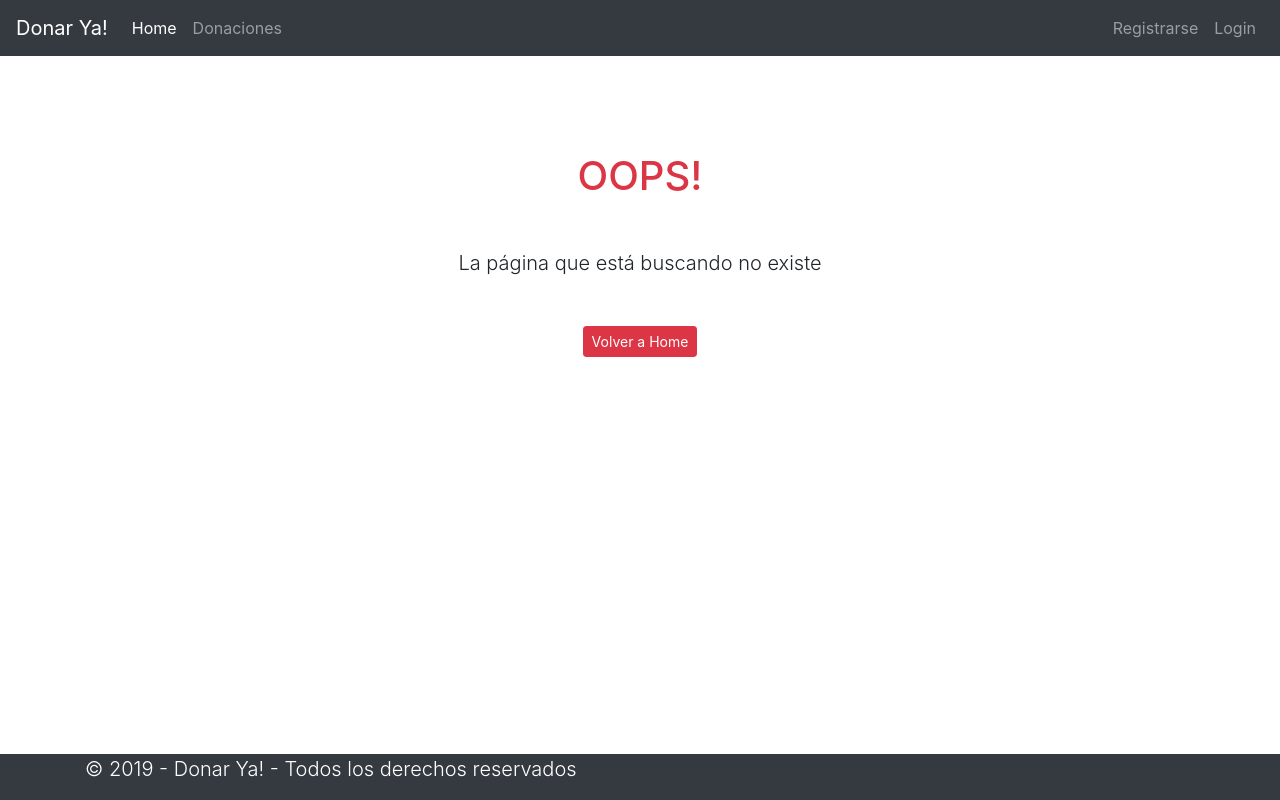
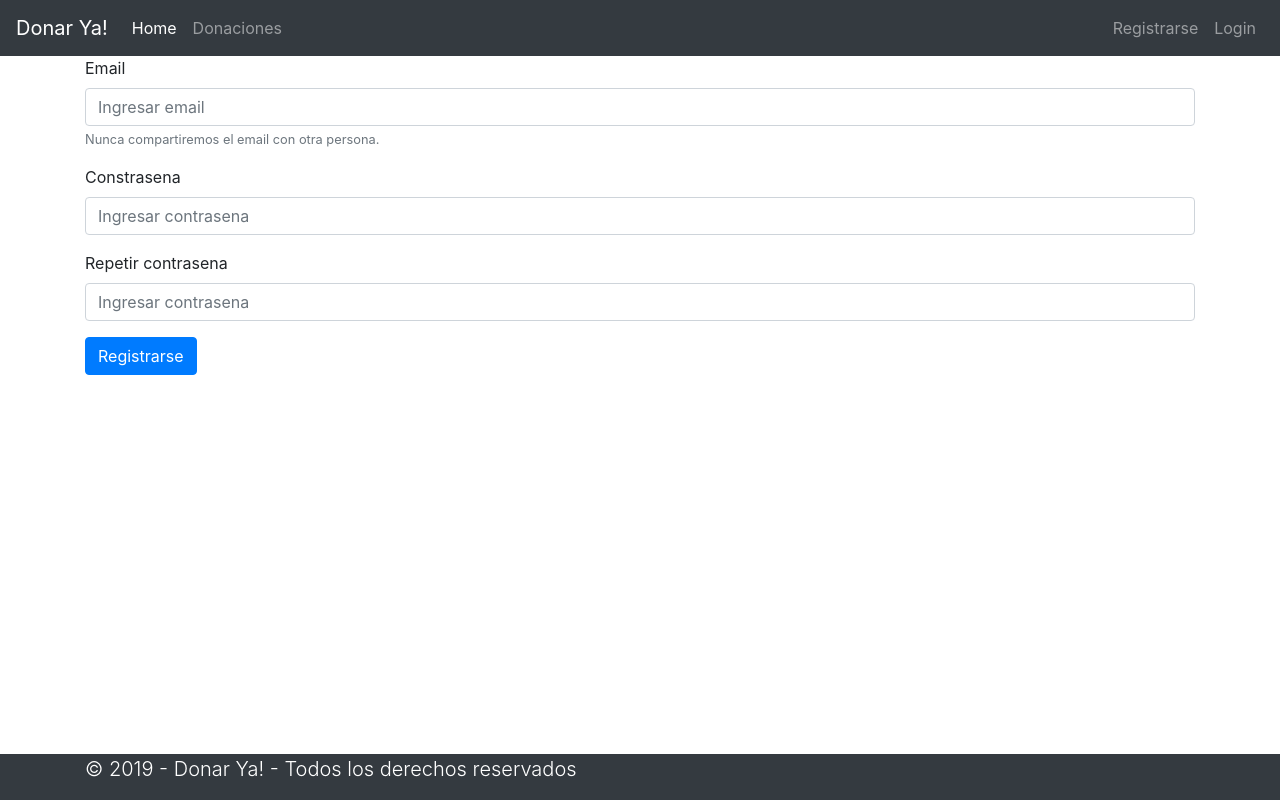
Before and after one commit to omelendrez/donarya, a React (Create React App) app: page /registrarse in a window 1280 px wide. Built offline with nearby package versions, Linux system fonts and the light colour scheme.

Commit message:
Crear componentes nuevos.

```diff
--- a/src/components/Header.jsx
+++ b/src/components/Header.jsx
@@ -3,6 +3,8 @@ import { BrowserRouter as Router, Route, Link, Switch } from "react-router-dom";
 import Home from './Home'
 import Donaciones from './Donaciones'
 import NotFound from './NotFound'
+import Login from './Login'
+import Registro from './Registro'
 
 const Header = () => {
   return (
@@ -39,6 +41,8 @@ const Header = () => {
       <Switch>
         <Route path="/" exact component={Home} />
         <Route path="/donaciones/" component={Donaciones} />
+        <Route path="/login/" component={Login} />
+        <Route path="/registrarse/" component={Registro} />
         <Route component={NotFound} />
       </Switch>
     </Router>
--- /dev/null
+++ b/src/components/Login.jsx
@@ -0,0 +1,22 @@
+import React from 'react'
+
+const Login = () => {
+    return (
+        <div className="container">
+            <form>
+                <div className="form-group">
+                    <label htmlFor="exampleInputEmail1">Email</label>
+                    <input type="email" className="form-control" id="exampleInputEmail1" aria-describedby="emailHelp" placeholder="Ingresar email" />
+                    <small id="emailHelp" className="form-text text-muted">Nunca compartiremos el email con otra persona.</small>
+                </div>
+                <div className="form-group">
+                    <label htmlFor="exampleInputPassword1">Constrasena</label>
+                    <input type="password" className="form-control" id="exampleInputPassword1" placeholder="Ingresar contrasena" />
+                </div>
+                <button type="submit" className="btn btn-primary">Login</button>
+            </form>
+        </div>
+    )
+}
+
+export default Login
--- /dev/null
+++ b/src/components/Registro.jsx
@@ -0,0 +1,26 @@
+import React from 'react'
+
+const Registro = () => {
+    return (
+        <div className="container">
+            <form>
+                <div className="form-group">
+                    <label htmlFor="exampleInputEmail1">Email</label>
+                    <input type="email" className="form-control" id="exampleInputEmail1" aria-describedby="emailHelp" placeholder="Ingresar email" />
+                    <small id="emailHelp" className="form-text text-muted">Nunca compartiremos el email con otra persona.</small>
+                </div>
+                <div className="form-group">
+                    <label htmlFor="exampleInputPassword1">Constrasena</label>
+                    <input type="password" className="form-control" id="exampleInputPassword1" placeholder="Ingresar contrasena" />
+                </div>
+                <div className="form-group">
+                    <label htmlFor="exampleInputPassword1">Repetir contrasena</label>
+                    <input type="password" className="form-control" id="exampleInputPassword2" placeholder="Ingresar contrasena" />
+                </div>
+                <button type="submit" className="btn btn-primary">Registrarse</button>
+            </form>
+        </div>
+    )
+}
+
+export default Registro
```
Also changed, not shown: 1 other file (tests, documents, lock files or other folders).
